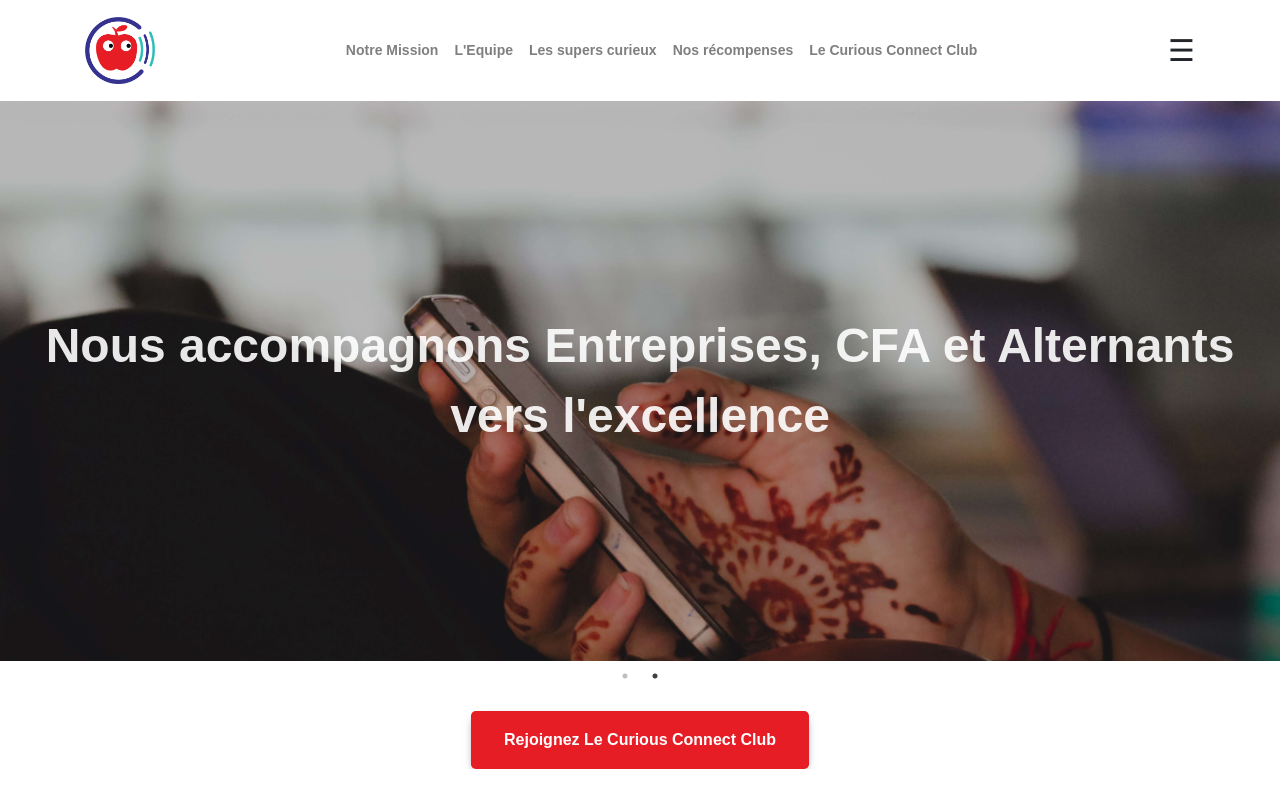
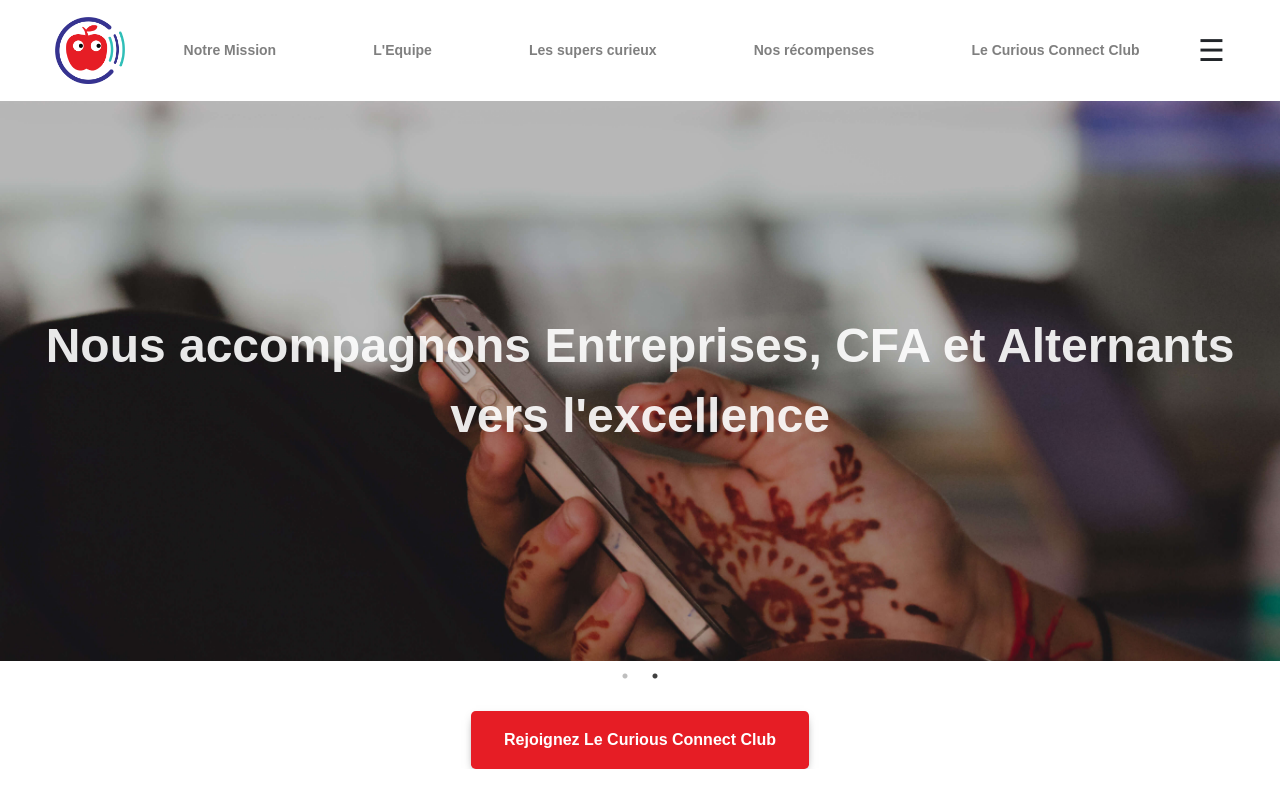
Before and after one commit to Curious-Connect/curious-connect, a React (Create React App) app: page / in a window 1280 px wide. Shown: the top 800 px of the page. Built offline with nearby package versions, Linux system fonts and the light colour scheme.

Commit message:
fixed navbar spaces

```diff
--- a/src/components/Nav.js
+++ b/src/components/Nav.js
@@ -28,7 +28,7 @@
 
           <MediaQuery minDeviceWidth={800}>
             {/* Navbar links */}
-            <div className="">
+            <div className="navbar-menu">
               <ul className="navbar-nav">
                 <li className="nav-item">
                   <a className="nav-link" href="#mission">
--- a/src/stylesheets/Nav.css
+++ b/src/stylesheets/Nav.css
@@ -1,3 +1,12 @@
+.navbar-menu{
+  width:90%;
+}
+
+.navbar-nav{
+  width:100%;
+  justify-content: space-around
+}
+
 .hidden-mobile-nav {
   display: none
 }
```
Also changed, not shown: src/stylesheets/old_stylesheets/bootstrap.min.css.
